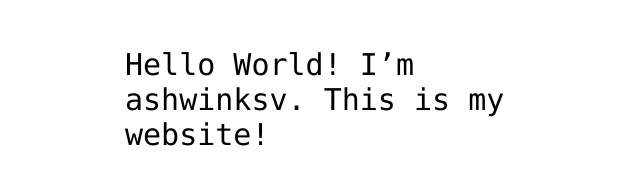
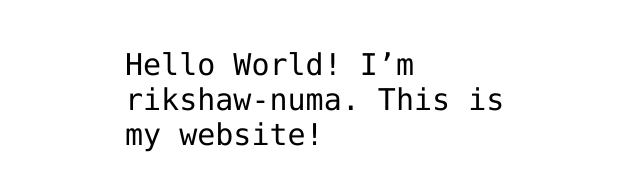
Before and after one commit to ashwinksv/ashwinksv.github.io, a plain HTML site: page index.html in a window 1280 px wide. Shown: the part 341-532 px from the top of the page, without its empty margins (315-955 px from the left). Drawn offline with Linux system fonts and the light colour scheme.

Commit message:
Update index.html

```diff
--- a/index.html
+++ b/index.html
@@ -12,7 +12,7 @@
 <img src="https://octodex.github.com/images/daftpunktocat-thomas.gif" id="octocat" alt="octocat-gif" />
 
 <!-- Change this code here by copy and pasting your template on line 15 -->
-<p>Hello World! I’m ashwinksv. This is my website!</p>
+<p>Hello World! I’m rikshaw-numa. This is my website!</p>
 
 </body>
 </html>
```
